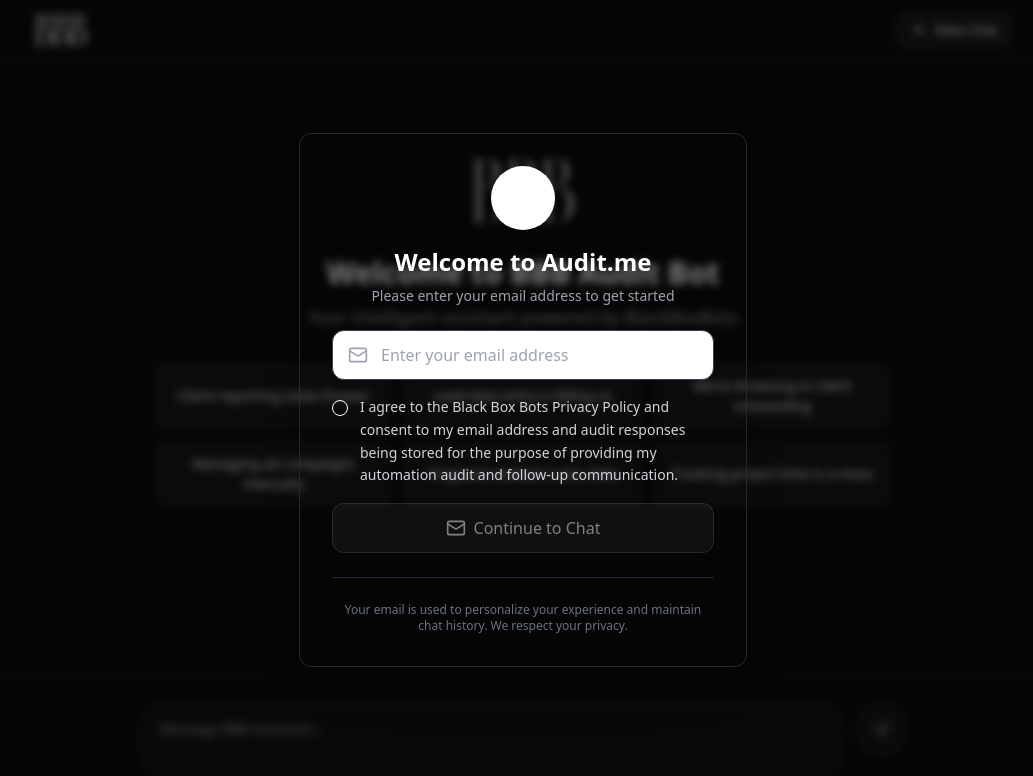
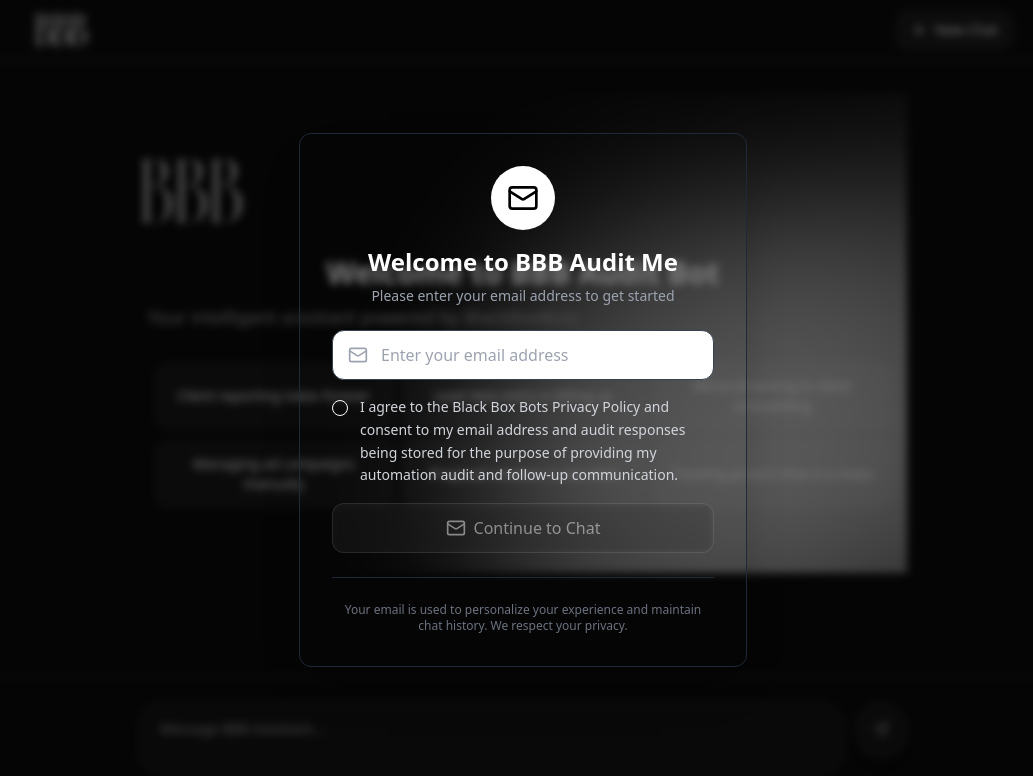
Before and after one commit to harrison-bbb/audit.me, a React (Vite) app: page / in a window 1280 px wide. Shown: the top 776 px of the page, without its empty margins (117-1150 px from the left). Built offline with nearby package versions, Linux system fonts and the light colour scheme; the HTML template or start-up script is replaced by a standard one.

Commit message:
Refactor welcome screen and styling

```diff
--- a/package.json
+++ b/package.json
@@ -11,8 +11,8 @@
     "preview": "vite preview"
   },
   "dependencies": {
+    "@hookform/resolvers": "^3.10.0",
     "@netlify/functions": "^2.8.2",
-    "@hookform/resolvers": "^3.10.0",
     "@radix-ui/react-accordion": "^1.2.11",
     "@radix-ui/react-alert-dialog": "^1.1.14",
     "@radix-ui/react-aspect-ratio": "^1.1.7",
@@ -46,6 +46,7 @@
     "cmdk": "^1.1.1",
     "date-fns": "^3.6.0",
     "embla-carousel-react": "^8.6.0",
+    "framer-motion": "^12.23.24",
     "input-otp": "^1.4.2",
     "lucide-react": "^0.462.0",
     "next-themes": "^0.3.0",
--- a/src/components/EmailGate.tsx
+++ b/src/components/EmailGate.tsx
@@ -52,10 +52,10 @@ const EmailGate: React.FC = () => {
       <div className="bg-chat-sidebar border border-gray-800 rounded-lg shadow-2xl max-w-md w-full p-8 animate-in fade-in slide-in-from-bottom-4 duration-300">
         <div className="flex flex-col items-center text-center mb-6">
           <div className="w-16 h-16 bg-gradient-to-br from-primary to-secondary rounded-full flex items-center justify-center mb-4">
-            <Mail className="w-8 h-8 text-white" />
+            <Mail className="w-8 h-8 text-black" />
           </div>
           <h2 className="text-2xl font-bold text-white mb-2">
-            Welcome to Audit.me
+            Welcome to BBB Audit Me
           </h2>
           <p className="text-gray-400 text-sm">
             Please enter your email address to get started
--- /dev/null
+++ b/src/components/HaloEffect.tsx
@@ -0,0 +1,127 @@
+import { motion } from "framer-motion";
+import { useState, useEffect } from "react";
+
+interface Circle {
+  id: number;
+  initialX: number;
+  initialY: number;
+  x: number;
+  y: number;
+  color: string;
+}
+
+interface HaloEffectProps {
+  count1?: number;
+  count2?: number;
+  count3?: number;
+  size?: number;
+  speed?: number;
+  blur?: number;
+  color1?: string;
+  color2?: string;
+  color3?: string;
+}
+
+export default function HaloEffect({
+  count1 = 3,
+  count2 = 3,
+  count3 = 3,
+  size = 300,
+  speed = 5,
+  blur = 60,
+  color1 = "#FFFFFF",
+  color2 = "#FFFFFF",
+  color3 = "#FFFFFF"
+}: HaloEffectProps) {
+  const [circles, setCircles] = useState<Circle[]>([]);
+
+  useEffect(() => {
+    // Initialize circles with random starting positions
+    const initialCircles: Circle[] = [
+      // Set 1: Circles with color1
+      ...Array.from({ length: count1 }, () => ({
+        id: Math.random(),
+        initialX: Math.random() * (window.innerWidth - size),
+        initialY: Math.random() * (window.innerHeight - size),
+        x: Math.random() * (window.innerWidth - size),
+        y: Math.random() * (window.innerHeight - size),
+        color: color1
+      })),
+      // Set 2: Circles with color2
+      ...Array.from({ length: count2 }, () => ({
+        id: Math.random(),
+        initialX: Math.random() * (window.innerWidth - size),
+        initialY: Math.random() * (window.innerHeight - size),
+        x: Math.random() * (window.innerWidth - size),
+        y: Math.random() * (window.innerHeight - size),
+        color: color2
+      })),
+      // Set 3: Circles with color3
+      ...Array.from({ length: count3 }, () => ({
+        id: Math.random(),
+        initialX: Math.random() * (window.innerWidth - size),
+        initialY: Math.random() * (window.innerHeight - size),
+        x: Math.random() * (window.innerWidth - size),
+        y: Math.random() * (window.innerHeight - size),
+        color: color3
+      }))
+    ];
+
+    setCircles(initialCircles);
+
+    // Set interval to update position after the initial rendering
+    const interval = setInterval(() => {
+      setCircles((prevCircles) =>
+        prevCircles.map((circle) => ({
+          ...circle,
+          x: Math.random() * (window.innerWidth - size),
+          y: Math.random() * (window.innerHeight - size)
+        }))
+      );
+    }, speed * 1000); // Update position based on the speed prop
+
+    return () => clearInterval(interval);
+  }, [size, speed, blur, count1, count2, count3, color1, color2, color3]);
+
+  return (
+    <div
+      style={{
+        position: "absolute",
+        top: 0,
+        left: 0,
+        width: "100%",
+        height: "100%",
+        overflow: "hidden",
+        pointerEvents: "none",
+        zIndex: 0
+      }}
+    >
+      {circles.map((circle) => (
+        <motion.div
+          key={circle.id}
+          animate={{
+            x: circle.x,
+            y: circle.y
+          }}
+          initial={{
+            x: circle.initialX,
+            y: circle.initialY
+          }}
+          transition={{
+            duration: speed,
+            ease: "easeInOut"
+          }}
+          style={{
+            width: size,
+            height: size,
+            borderRadius: "50%",
+            backgroundColor: circle.color,
+            position: "absolute",
+            filter: `blur(${blur}px)`,
+            opacity: 0.3
+          }}
+        />
+      ))}
+    </div>
+  );
+}
--- a/src/pages/Index.tsx
+++ b/src/pages/Index.tsx
@@ -8,6 +8,7 @@ import { Button } from "@/components/ui/button";
 import BBBLogo from "@/assets/BBB_Logo_Minimal_White.png";
 import { useAuth } from "@/contexts/AuthContext";
 import EmailGate from "@/components/EmailGate";
+import HaloEffect from "@/components/HaloEffect";
 interface Message {
   id: string;
   text: string;
@@ -114,7 +115,19 @@ const Index = () => {
       {/* Messages Area */}
       <div className="flex-1 overflow-y-auto px-4 py-8">
         <div className="max-w-3xl mx-auto">
-          {messages.length === 0 ? <div className="flex flex-col items-center justify-center h-full min-h-[60vh] text-center animate-fade-in">
+          {messages.length === 0 ? <div className="flex flex-col items-center justify-center h-full min-h-[60vh] text-center animate-fade-in relative">
+              <HaloEffect
+                count1={2}
+                count2={2}
+                count3={2}
+                size={400}
+                speed={8}
+                blur={80}
+                color1="#FFFFFF"
+                color2="#CCCCCC"
+                color3="#EEEEEE"
+              />
+              <div className="relative z-10">
                 <img src={BBBLogo} alt="BBB Logo" className="h-16 w-auto mb-8 opacity-60" />
                 <h2 className="text-3xl font-bold mb-3 text-white">Welcome to BBB Audit Bot</h2>
                 <p className="text-muted-foreground text-lg max-w-md mb-8">
@@ -140,6 +153,7 @@ const Index = () => {
                     </button>
                   ))}
                 </div>
+              </div>
             </div> : <>
               {messages.map(message => <ChatMessage key={message.id} message={message.text} isUser={message.isUser} timestamp={message.timestamp} />)}
 
```
Also changed, not shown: 1 other file (tests, documents, lock files or other folders). Lines whose indentation alone changed are shown as unchanged.
